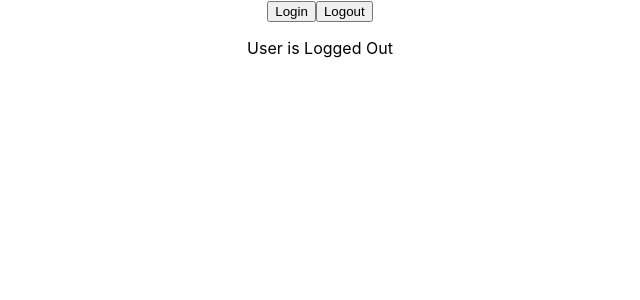
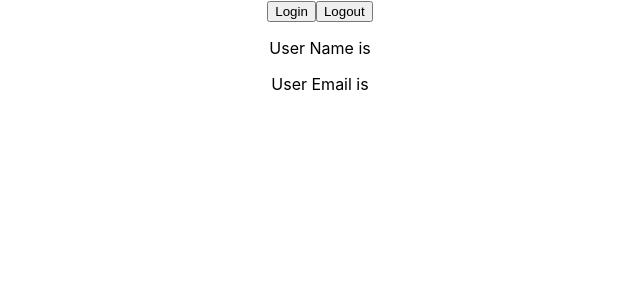
Before and after one commit to fahadshoukat/react-typescript, a React (Create React App) app: page / in a window 1280 px wide. Shown: the top 300 px of the page, without its empty margins (320-960 px from the left). Built offline with nearby package versions, Linux system fonts and the light colour scheme.

Commit message:
useState with typescript

```diff
--- a/src/App.tsx
+++ b/src/App.tsx
@@ -1,12 +1,11 @@
 import './App.css';
-import LoggedIn from './components/state/LoggedIn';
-
+import User from './components/state/User';
 
 function App() {
 
   return (
     <div className="App">
-     <LoggedIn />
+      <User />
     </div>
   );
 }
--- /dev/null
+++ b/src/components/state/User.tsx
@@ -0,0 +1,30 @@
+import React, { useState } from 'react'
+type AuthUser = {
+    name: string,
+    email: string
+}
+const User = () => {
+
+    const [user, setUser] = useState<AuthUser | null>(null)
+
+    const handleLogin = () => {
+        setUser({
+            name: 'Fahad',
+            email: 'fahad@example.com'
+        })
+    }
+
+    const handleLogout = () => {
+        setUser(null)
+    }
+  return (
+    <div>
+        <button onClick={handleLogin}>Login</button>
+        <button onClick={handleLogout}>Logout</button>
+        <p>User Name is {user?.name}</p>
+        <p>User Email is {user?.email}</p>
+    </div>
+  )
+}
+
+export default User
```
